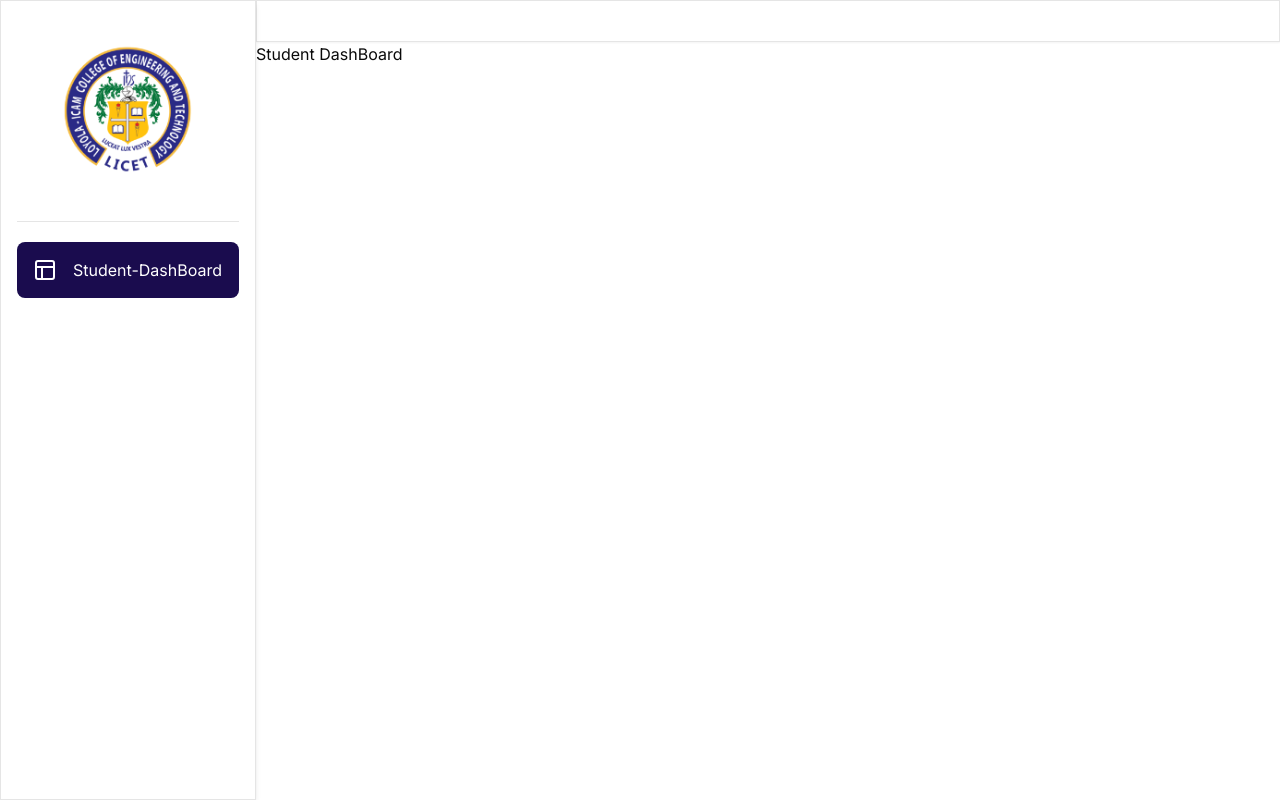
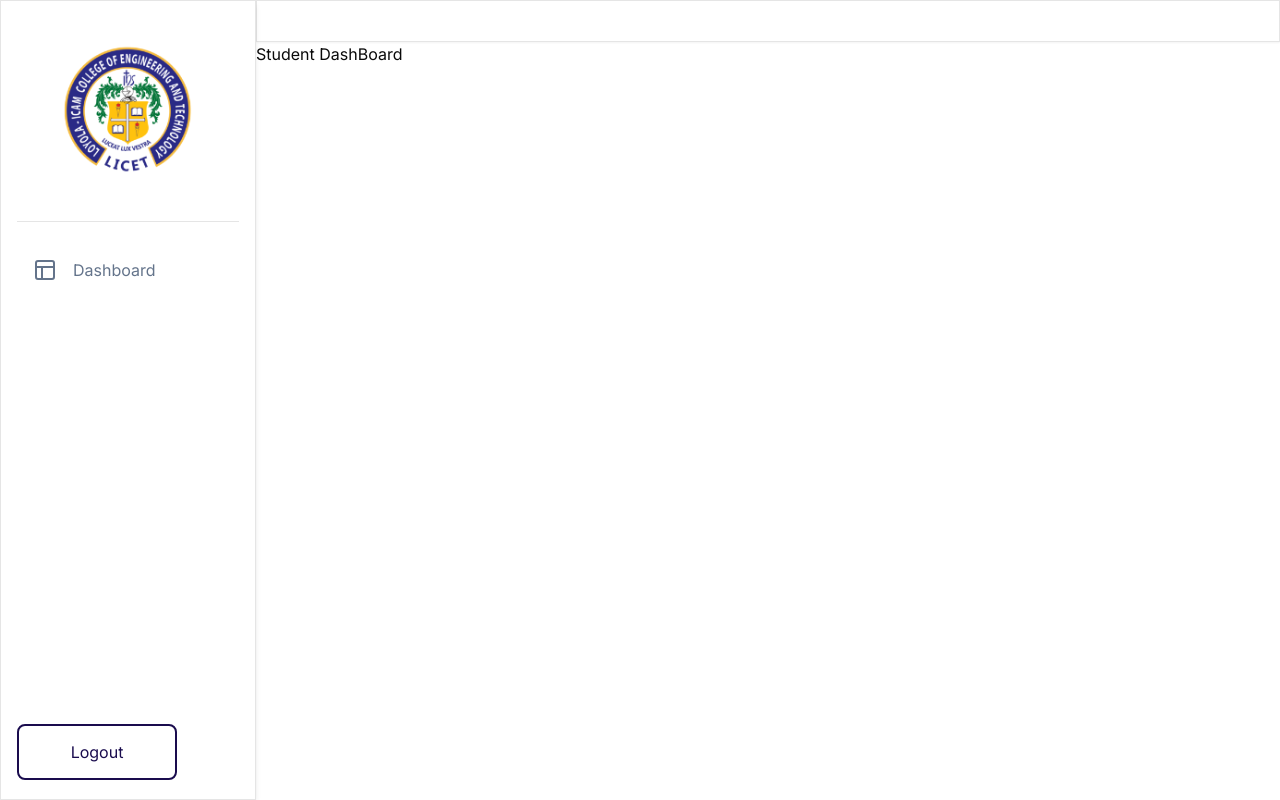
Before and after one commit to ShaunSDavid/Attendance_management, a Next.js app: page /student-dashboard in a window 1280 px wide. Built offline with nearby package versions, Linux system fonts and the light colour scheme.

Commit message:
Added Logout (unmodded)

```diff
--- a/app/student-dashboard/_components/SideNav.jsx
+++ b/app/student-dashboard/_components/SideNav.jsx
@@ -3,18 +3,26 @@
 import { GraduationCap, Hand, LayoutIcon, Settings } from "lucide-react";
 import Image from "next/image";
 import Link from "next/link";
-import { usePathname } from "next/navigation";
-import React, { useEffect } from "react";
+import { usePathname, useRouter } from "next/navigation";
+import React, { useEffect, useState } from "react";
 
 function SideNav() {
   //   const { user } = useKindeBrowserClient();
+  const [loading, setLoading] = useState(false);
+  const router = useRouter();
   const menuList = [
     {
       id: 1,
-      name: "Student-DashBoard",
+      name: "Dashboard",
       icon: LayoutIcon,
-      path: "/student-dashboard",
+      path: "/student-dashboard/attendance",
     },
+    // {
+    //   id: 2,
+    //   name: "Attendance",
+    //   icon: Hand,
+    //   path: "/student-dashboard/attendance",
+    // },
   ];
 
   const path = usePathname();
@@ -43,6 +51,17 @@
           </h2>
         </Link>
       ))}
+
+      <div className="flex gap-1.5 bottom-5 items-center fixed">
+        <button
+          type="submit"
+          className="block mx-auto w-40 h-14 bg-white border-primary border-2 text-primary hover:bg-primary hover:text-white py-2 px-4 rounded-lg transition duration-200 disabled:bg-gray-300 disabled:cursor-not-allowed"
+          disabled={loading}
+          onClick={() => router.push(process.env.NEXT_PUBLIC_LOGIN_URL)}
+        >
+          {loading ? "Logging out..." : "Logout"}
+        </button>
+      </div>
       {/* <div className="flex gap-1.5 bottom-5 items-center fixed">
         <Image
           src={user?.picture}
--- a/app/student-dashboard/attendance/_components/AttendanceGrid.jsx
+++ b/app/student-dashboard/attendance/_components/AttendanceGrid.jsx
@@ -177,7 +177,7 @@
       <input
         type="checkbox"
         checked={props.value}
-        disabled={!dayEditable}
+        disabled={dayEditable}
         onChange={(e) => {
           if (dayEditable) {
             props.node.setDataValue(props.colDef.field, e.target.checked);
--- a/app/student-dashboard/attendance/page.js
+++ b/app/student-dashboard/attendance/page.js
@@ -6,13 +6,33 @@
 import moment from "moment";
 import React, { useEffect, useState } from "react";
 import AttendanceGrid from "./_components/AttendanceGrid";
+import jwtDecode from "jwt-decode";
 
 function Attendance() {
   const [selectedMonth, setSelectedMonth] = useState();
   const [selectedYear, setSelectedYear] = useState();
   const [attendanceList, setAttendanceList] = useState([]);
+  const [email, setEmail] = useState("");
+  // Logic for gettting data for a specified month and year
 
-  // Logic for gettting data for a specified month and year
+  useEffect(() => {
+    const token = document.cookie
+      .split("; ")
+      .find((row) => row.startsWith("auth_token="))
+      ?.split("=")[1];
+
+    if (token) {
+      try {
+        const decoded = jwtDecode(token);
+        console.log("Decoded Token:", decoded);
+        setEmail(decoded.email);
+      } catch (error) {
+        console.error("Invalid token:", error);
+      }
+    } else {
+      console.error("Auth token not found.");
+    }
+  }, []);
 
   useEffect(() => {
     if (!selectedYear) {
@@ -28,9 +48,11 @@
 
   const searchHandler = () => {
     const month = moment(selectedMonth).format("MM/YYYY");
-    GlobalApi.getAttendanceList(selectedYear, month).then((resp) => {
-      setAttendanceList(resp.data);
-    });
+    GlobalApi.getStudentAttendanceList(selectedYear, month, email).then(
+      (resp) => {
+        setAttendanceList(resp.data);
+      }
+    );
   };
 
   return (
```
